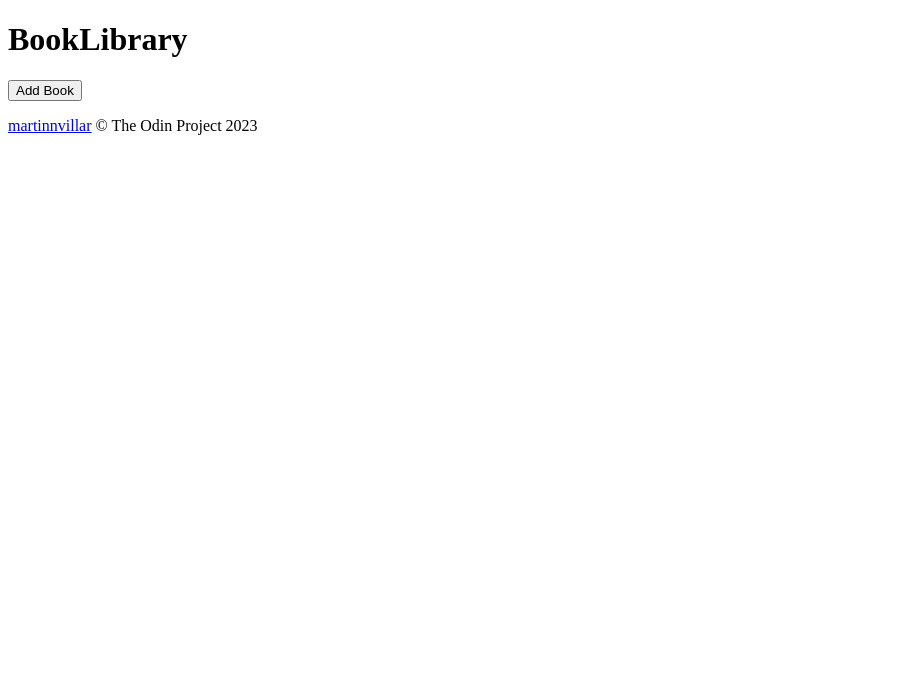
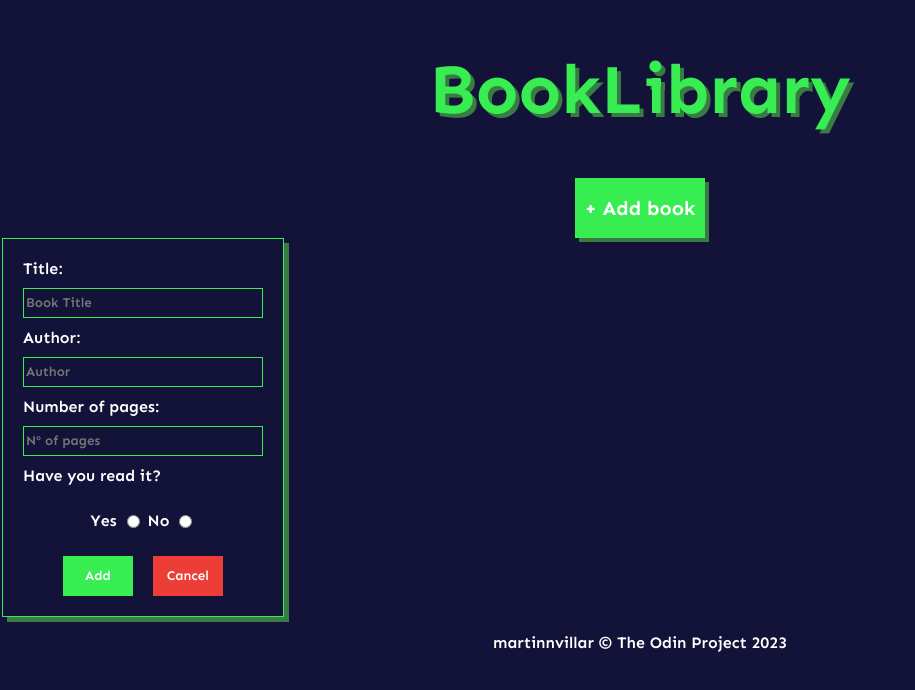
Before and after one commit to martinnvillar/odin-library, a plain HTML site: page index.html in a window 1280 px wide. Shown: the whole page, without its empty margins (0-915 px from the left). Drawn offline with Linux system fonts and the light colour scheme.

Commit message:
add major css update

```diff
--- a/index.html
+++ b/index.html
@@ -5,13 +5,39 @@
     <meta name="viewport" content="width=device-width, initial-scale=1.0">
     <link rel="stylesheet" href="styles.css">
     <link rel="icon" href="icon.png">
+    <script src="main.js" defer></script>
     <title>Book Library</title>
 </head>
 <body>
-    <header class="header">
+    <div class="title-div">
         <h1>BookLibrary</h1>
-        <button class="newBook">Add Book</button>
-    </head>
+    </div>
+    <div class="add-div">
+        <button class="addBtn">+ Add book</button>
+    </div>
+    <div id="hiddenForm" class="bookInput">
+        <form>
+            <fieldset>
+                <label for="title-input" class="label-txt">Title:</label>
+                <input type="text" class="text-input" id="title" name="title-input" placeholder="Book Title" required>
+                <label for="author-input">Author:</label>
+                <input type="text" class="text-input" id="author" name="author-input" placeholder="Author" required>
+                <label for="pages-input">Number of pages:</label>
+                <input type="number" class="text-input" id="pages" name="pages-input" placeholder="Nº of pages" required>
+                <label for="readOrNot">Have you read it?</label>
+                <div class="radio-div">
+                    <p>Yes</p>
+                    <input type="radio" name="readOrNot" value="read">
+                    <p>No</p>
+                    <input type="radio" name="readOrNot" value="notRead">
+                </div>
+                <div class="btn-div">
+                    <button class="confirm">Add</button>
+                    <button class="cancel">Cancel</button>
+                </div>
+            </fieldset>
+        </form>
+    </div>
     <footer>
          <p>
             <a href="https://github.com/martinnvillar" target="_blank">martinnvillar</a> © The Odin Project 2023
--- /dev/null
+++ b/main.js
@@ -0,0 +1 @@
+const addBtn = document.querySelector('.addBtn');
--- a/styles.css
+++ b/styles.css
@@ -0,0 +1,147 @@
+*,
+*::before,
+*::after {
+   box-sizing: border-box;
+}
+
+body {
+    margin: 0;
+    background-color: #131339;
+}
+
+@font-face {
+    font-family: 'MyFont';
+    src: url(webfont/Sen-SemiBold.ttf);
+}
+
+@font-face {
+    font-family: 'BoldFont' ;
+    src: url(webfont/Sen-Bold.ttf);
+}
+
+* {
+    font-family: 'MyFont';
+    font-weight: bold;
+}
+
+h1 {
+    font-family: 'BoldFont';
+    text-shadow: 4px 4px 0px #397c43;
+    color: #37ed52;
+    font-size: 70px;
+    font-weight: lighter;
+}
+
+.title-div {
+    text-align: center;
+}
+
+.bookInput {
+    color: #ffff;
+}
+
+.addBtn {
+    display: flex;
+    justify-content: center;
+    align-items: center;
+    height: 60px;
+    width: 130px;
+    border-radius: 0px;
+    font-size: 20px;
+    font-weight: bold;
+    background-color: #37ed52;
+    color: #ffffff;
+    font-family: 'BoldFont';
+    box-shadow: 4px 4px 0px #397c43;
+    transition: transform 0.4s ease-in-out;
+    border: none;
+}
+
+.addBtn:hover {
+    transform: scale(0.95);
+    cursor: pointer;
+}
+
+fieldset {
+    display: flex;
+    flex-direction: column;
+    padding: 20px;
+    width: 22%;
+    gap: 10px;
+    border: solid 1px #37ed52;
+    box-shadow: 5px 5px 0px #397c43;
+}
+
+.text-input {
+    height: 30px;
+    width: 100%;
+    background-color: #131339;
+    border: solid 1px #37ed52;
+    color: #ffffff;
+}
+
+.add-div {
+    display: flex;
+    justify-content: center;
+    align-items: center;
+}
+
+.confirm,
+.cancel {
+    height: 40px;
+    width: 70px;
+    transition: transform 0.4s ease-in-out;
+}
+
+.confirm:hover,
+.cancel:hover {
+    cursor: pointer;
+    transform: scale(0.96);
+}
+
+.confirm {
+    background-color: #37ed52;
+    color: #ffffff;
+    border: none;
+}
+
+.cancel {
+    background-color: #ed3d37;
+    color: #ffffff;
+    border: none;
+}
+
+.btn-div {
+    display: flex;
+    flex-direction: row;
+    gap: 20px;
+    align-items: center;
+    justify-content: center;
+}
+
+.radio-div {
+    display: flex;
+    flex-direction: row;
+    align-items: center;
+    justify-content: center;
+    gap: 5px;
+}
+
+footer {
+    display: flex;
+    align-items: center;
+    justify-content: center;
+    color: white;
+    font-weight: lighter;
+}
+
+a {
+    text-decoration: none;
+    color: #ffffff;
+}
+
+a:hover,
+a:visited {
+    text-decoration: underline;
+    color: #ffffff;
+}
```
Also changed, not shown: icon.png, webfont/Sen-Bold.ttf (added), webfont/Sen-ExtraBold.ttf (added), webfont/Sen-SemiBold.ttf (added).
